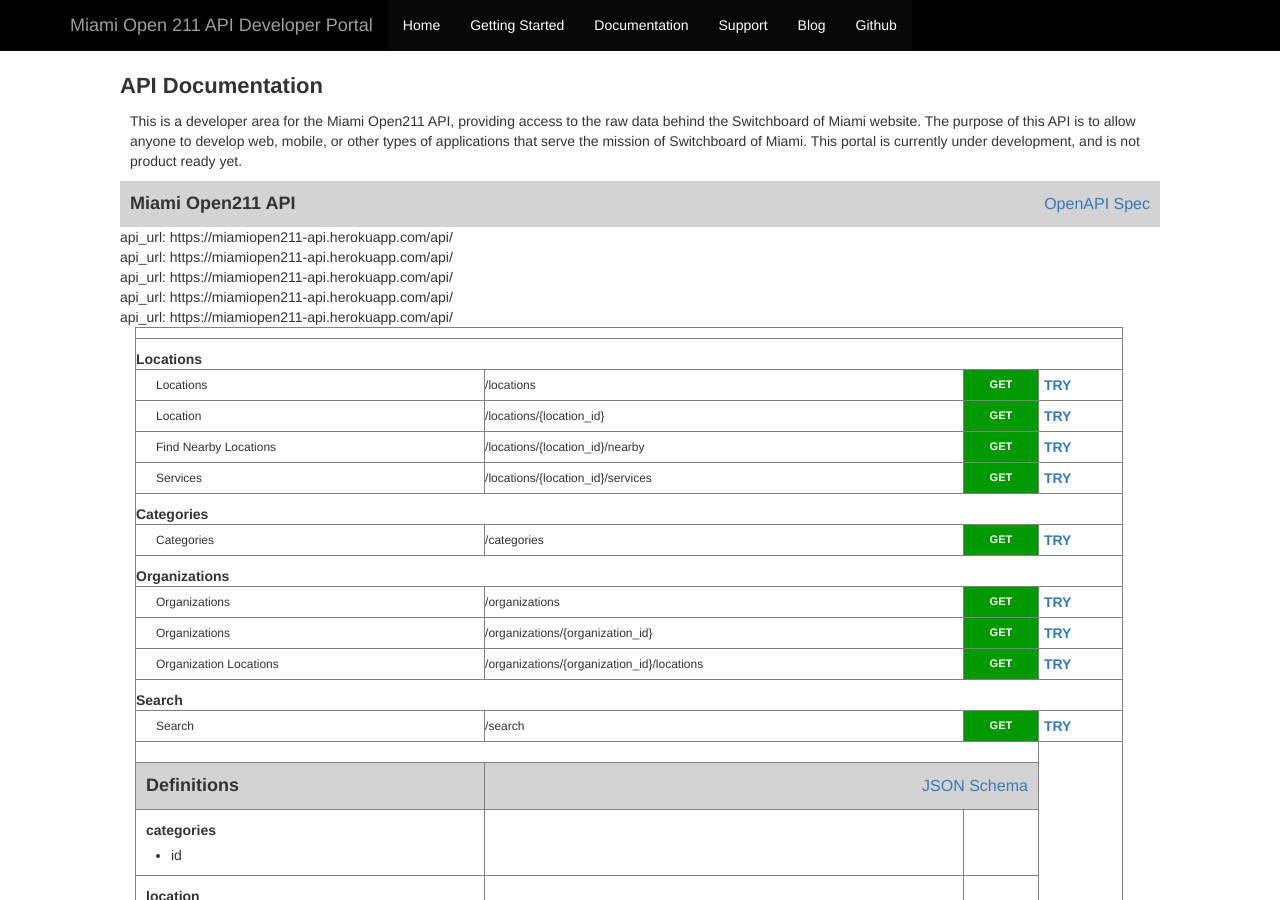
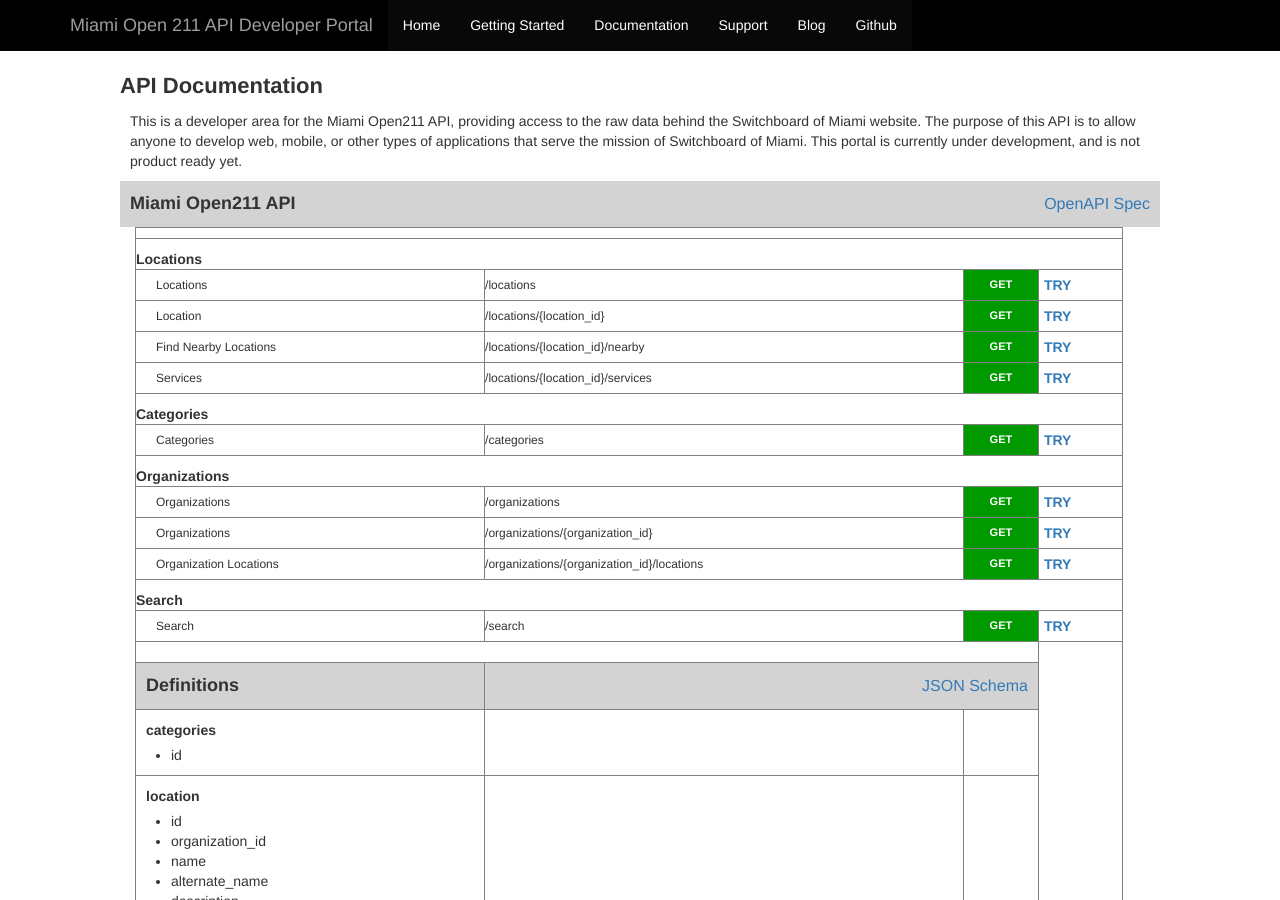
Before and after one commit to xrysanthos/developer-portal, a Jekyll site: the page built from documentation/index.html, in a window 1280 px wide and 900 px high. Built offline with Jekyll 4.4.1, drawn with Linux system fonts in a browser that asks for light colours; nearby versions of some CDN libraries; library files that are not in the unit come from our copies.

Commit message:
remove debug

```diff
--- a/documentation/index.html
+++ b/documentation/index.html
@@ -287,8 +287,6 @@
                               {% assign api_url = api_url | append:api_base %}
                               {% assign api_url = api_url | append:'/' %}
 
-                              api_url: {{ api_url }}<br />
-
                               {% for path in spec.paths %}
 
                                 {% assign this_path = path[0] %}
```
